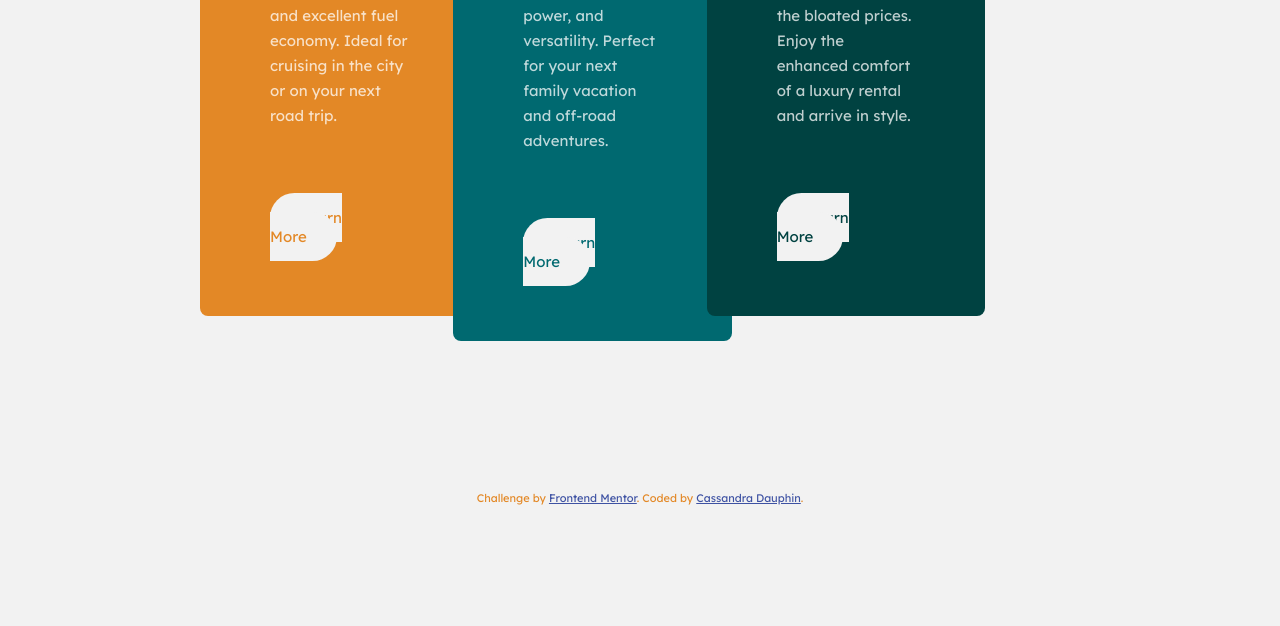
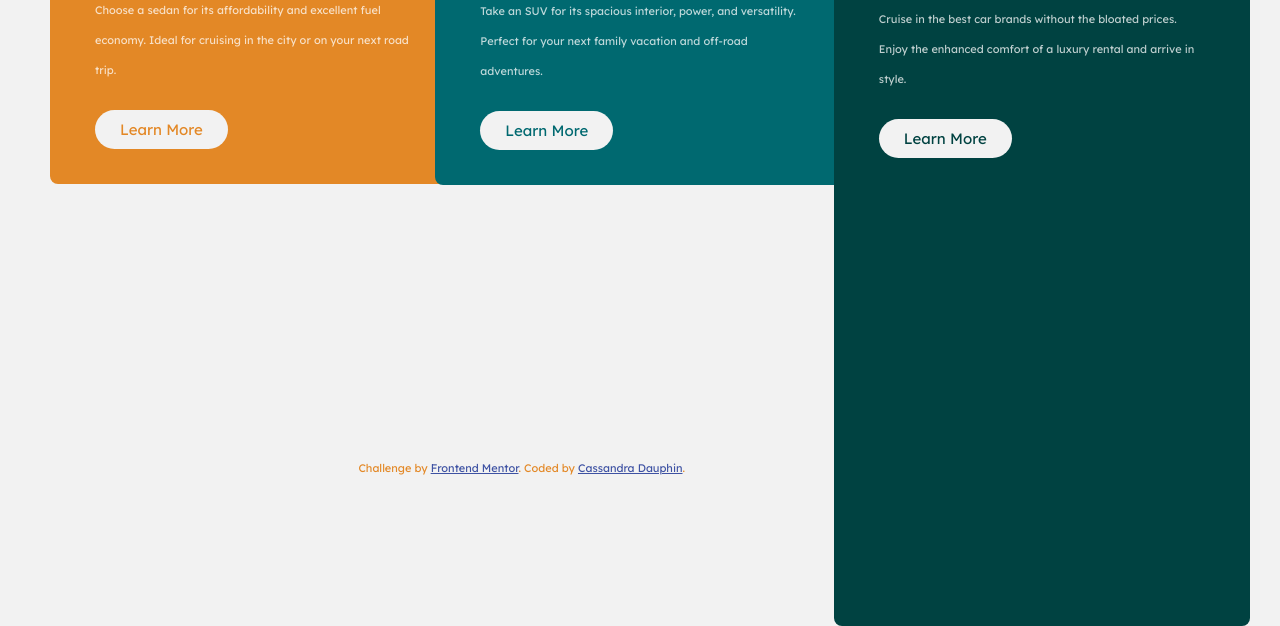
Before and after one commit to CID-devv/3-column-preview-cards, a website: page index.html in a window 1280 px wide. Shown: the part 399-1025 px from the top of the page. Before the commit the page ends 904 px from the top, so only its background shows below. Drawn offline with Linux system fonts and the light colour scheme.

Commit message:
updated mobile responsiveness

```diff
--- a/sass/abstracts/_mixins.scss
+++ b/sass/abstracts/_mixins.scss
@@ -27,12 +27,16 @@ $breakpoint argument choices
     @media (max-width: 37.5em) { @content }; //600px / 16
   }
 
+  @if $breakpoint == phone-landscape {
+    @media (min-width: 43.75em) { @content }; //600px / 16
+  }
+
   @if $breakpoint == tab-portrait {
     @media (max-width: 56.25em) { @content }; // 900px / 16
   }
 
   @if $breakpoint == tab-landscape {
-    @media (max-width: 75em) { @content }; // 1200px / 16
+    @media (min-width: 64em) { @content }; // 1024px / 16
   }
 
   @if $breakpoint == big-desktop {
--- a/sass/base/_typography.scss
+++ b/sass/base/_typography.scss
@@ -9,12 +9,28 @@ body {
   font-size: 1.1rem;
   text-align: center;
   color: $orange-color;
+  position: relative;
 
   a {
     color: $attribution-color;
   }
 
   @include responsive(tab-portrait) {
-      margin-bottom: 2rem;
+      // margin-top: 70rem;
+      position: absolute;
+      top: 178rem;
+      left: 28%;
+    }
+
+    @include responsive (phone-landscape) {
+      position: absolute;
+      top: 86rem;
+      left: 28%;
+    }
+
+    @include responsive(phone) {
+      position: absolute;
+      top: 120rem;
+      left: 10%;
     }
 }
--- a/sass/components/_buttons.scss
+++ b/sass/components/_buttons.scss
@@ -6,6 +6,7 @@
   -moz-border-radius: 3rem;
   -ms-border-radius: 3rem;
   -o-border-radius: 3rem;
+
 
 
   @include responsive(tab-landscape) {
@@ -20,6 +21,11 @@
     -ms-border-radius: 5rem;
     -o-border-radius: 5rem;
 }
+
+  @include responsive (phone-landscape){
+    padding: 1rem 2.5rem;
+    font-size: 1.5rem;
+  }
 
   @include responsive(phone) {
     padding: 0.8rem 2rem;
--- a/sass/components/_card.scss
+++ b/sass/components/_card.scss
@@ -1,6 +1,5 @@
 .cards {
-  margin: 15rem 20rem;
-  overflow: hidden;
+
 
   .card {
     width: 110%;
@@ -9,7 +8,7 @@
     -moz-border-radius: 8px;
     -ms-border-radius: 8px;
     -o-border-radius: 8px;
-    padding: 7rem;
+    // padding: 7rem;
 
     @include responsive(tab-landscape) {
       width:105%;
@@ -23,7 +22,15 @@
         width: 20%;
       }
       height: 100vh;
-      margin-bottom: -23rem;
+      margin-bottom: -45rem;
+    }
+
+    @include responsive (phone-landscape) {
+      width: 105%;
+      padding: 4.5rem;
+      img {
+        width: 20%;
+      }
     }
 
     @include responsive(phone) {
@@ -62,6 +69,13 @@
         padding-bottom: 6rem;
       }
 
+        @include responsive (phone-landscape){
+        line-height: 4rem;
+        line-height: 3rem;
+        font-size: 1.1rem;
+        padding-bottom: 3.5rem;
+      }
+
         @include responsive(phone) {
         font-size: 1rem;
         line-height: 2rem;
@@ -83,7 +97,12 @@
       background-color: $darker-cyan-color;
       @include responsive(tab-portrait) {
         margin-bottom: 0;
-        height: 70vh;
+        height: 55vh;
+      }
+
+      @include responsive (phone-landscape) {
+        margin-bottom: -45rem;
+        height: 100vh;
       }
 
       @include responsive(phone) {
--- a/sass/layout/_grid.scss
+++ b/sass/layout/_grid.scss
@@ -1,21 +1,45 @@
 // max width fills 100% of the available space
 .row {
-  max-width: $grid-width;
-  margin: 0 auto;
+  // max-width: $grid-width;
+  height: 100vh;
+  display: flex;
+  justify-content: center;
+  align-items: center;
+  // padding: 0 5rem;
 
-  @include clearfix;
-
-  // selects all elements that start or contain class col
-  [class^="col-"] {
-    float: left;
-
-    @include responsive(tab-portrait) {
-      width: 100% !important;
-    }
+  @include responsive(tab-landscape) {
+    padding: 0 5rem;
   }
 
-  .col-1-of-3 {
-    //
-    width: calc((100% - 2 * #{$gutter-horizontal}) / 3);
+  @include responsive(tab-portrait) {
+    display:block;
+    margin: 5rem 20rem;
+    padding: 0;
   }
+
+@include responsive (phone-landscape) {
+  display: flex;
+  margin: 0;
+  height: 100vh;
 }
+
+  @include responsive(phone) {
+    margin: 5rem 11rem;
+  }
+
+  // @include clearfix;
+
+  // // selects all elements that start or contain class col
+  // [class^="col-"] {
+  //   float: left;
+
+  //   @include responsive(tab-portrait) {
+  //     width: 100% !important;
+  //   }
+  // }
+
+  // .col-1-of-3 {
+  //   //
+  //   width: calc((100% - 2 * #{$gutter-horizontal}) / 3);
+  // }
+}
```
Also changed, not shown: css/main.css.
